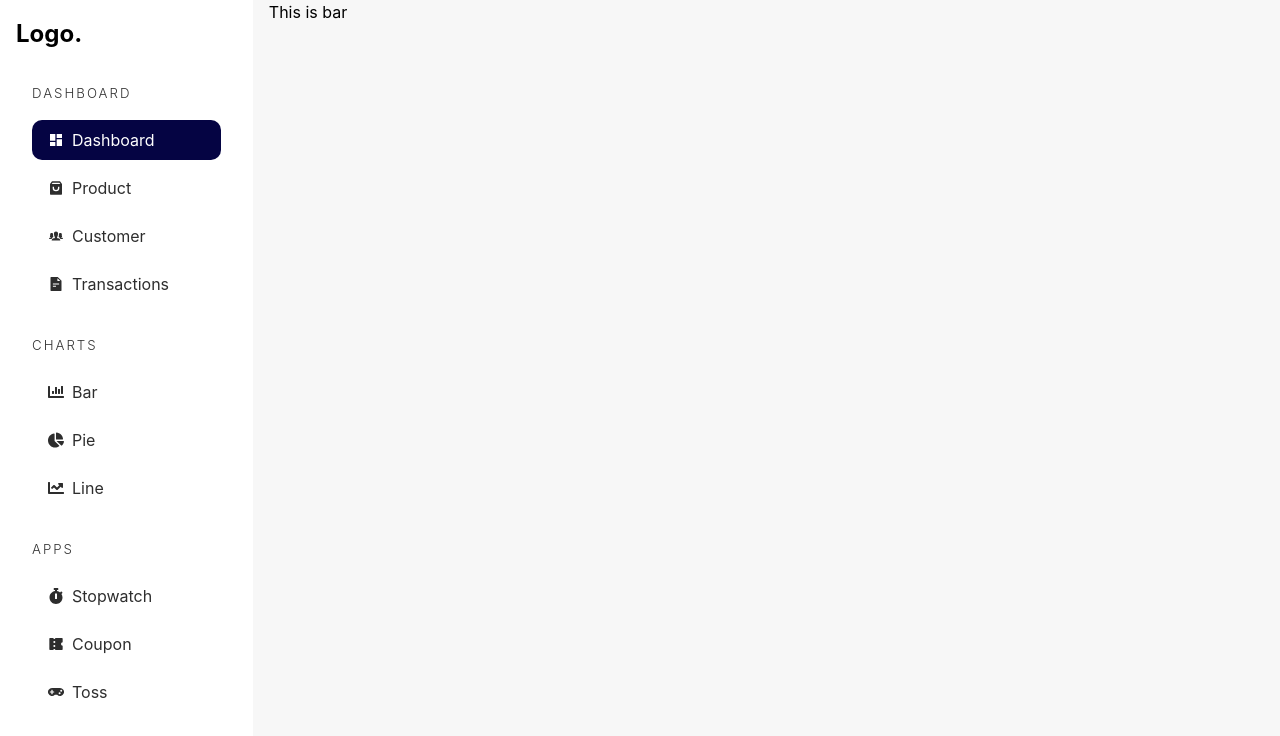
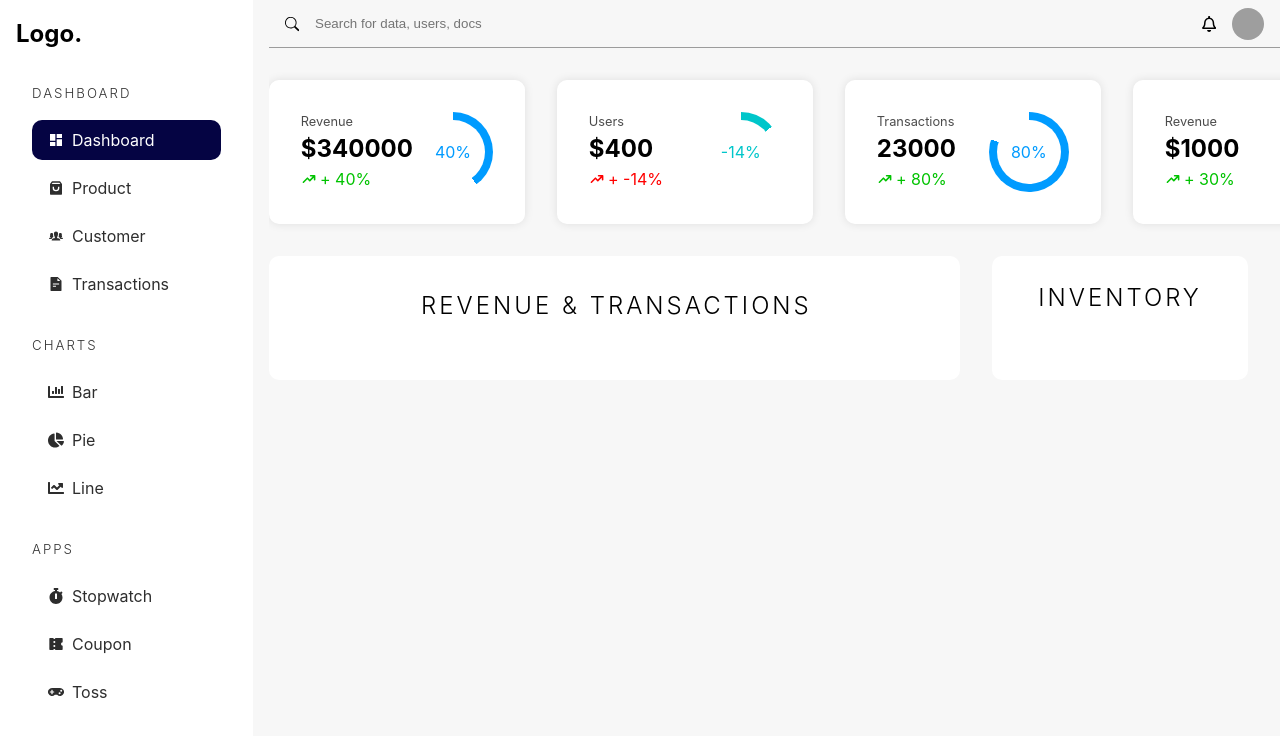
Before and after one commit to ozodbek-dev/Products_Admin_dashboard, a React (Vite) app: page /admin/dashboard in a window 1280 px wide. Shown: the top 736 px of the page. Built offline with nearby package versions, Linux system fonts and the light colour scheme; grey boxes are pictures that could not be loaded.

Commit message:
feature:Widgets in dashboard

```diff
--- a/src/HOC/withSidebar.tsx
+++ b/src/HOC/withSidebar.tsx
@@ -1,17 +1,17 @@
+/* eslint-disable react-refresh/only-export-components */
 import { AdminSidebar } from "@/components";
 import React, { PropsWithChildren } from "react";
 
 function Layout({ children }: PropsWithChildren): JSX.Element {
 	return (
-		<div className='adminContainer'>
+		<div className='admin-container'>
 			<AdminSidebar />
-			{/* Main Content */}
-			<main className="dashboard">{children}</main>
+			<main className='dashboard'>{children}</main>
 		</div>
 	);
 }
 
-function withSidebar<P extends Record<string, unknown>>(WrappedComponent: React.ComponentType<P>) {
+export default function withSidebar<P extends Record<string, unknown>>(WrappedComponent: React.ComponentType<P>) {
 	const componentWithSidebar = (props: P): JSX.Element => {
 		return (
 			<Layout>
@@ -22,5 +22,3 @@ function withSidebar<P extends Record<string, unknown>>(WrappedComponent: React.
 
 	return componentWithSidebar;
 }
-
-export default withSidebar;
--- a/src/pages/dashboard/index.tsx
+++ b/src/pages/dashboard/index.tsx
@@ -1,12 +1,76 @@
 import { withSidebar } from "@/HOC";
- function Dashboard() {
+import { BsSearch } from "react-icons/bs";
+import { FaRegBell } from "react-icons/fa";
+import { HiTrendingUp } from "react-icons/hi";
+
+const userImg: string =
+	"https://w7.pngwing.com/pngs/340/946/png-transparent-avatar-user-computer-icons-software-developer-avatar-child-face-heroes-thumbnail.png";
+const Dashboard = () => {
 	return (
-    <>
+		<>
+			<div className='bar'>
+				<BsSearch />
 
-      <div className="bar"> This is bar</div>
-    </>
+				<input type='text' placeholder='Search for data, users, docs' />
+
+				<FaRegBell />
+				<img src={userImg} alt='User' />
+			</div>
+			<section className='widget-container'>
+				<WidgetItem heading='Revenue' color='rgb(0,155,255)' value={340000} percent={40} amount={true} />
+
+				<WidgetItem heading='Users' color='rgb(0,198,202 )' value={400} percent={-14} amount={true} />
+
+				<WidgetItem heading='Transactions' color='rgb(0,155,255)' value={23000} percent={80} />
+
+				<WidgetItem heading='Revenue' color='rgb(75,0,255)' value={1000} percent={30} amount={true} />
+			</section>
+
+			<section className='graph-container'>
+				<div className="revenue-chart">
+					<h2>Revenue & Transactions</h2>
+				</div>
+				<div className="dashboard-categories">
+					<h2>Inventory</h2>
+				</div>
+			</section>
+		</>
 	);
+};
+
+interface WidgetItemProps {
+	heading: string;
+	value: number;
+	percent: number;
+	color: string;
+	amount?: boolean;
 }
 
+const WidgetItem = ({ heading, amount = false, value, percent, color }: WidgetItemProps): JSX.Element => (
+	<article className='widget'>
+		<div className='widget-info'>
+			<p>{heading}</p>
+			<h4>{amount ? `$${value}` : value}</h4>
+			{percent > 0 ? (
+				<span className='text-green'>
+					<HiTrendingUp /> + {percent}%{" "}
+				</span>
+			) : (
+				<span className='text-red'>
+					<HiTrendingUp /> + {percent}%{" "}
+				</span>
+			)}
+		</div>
+
+		<div
+			className='widget-circle'
+			style={{
+				background: `conic-gradient(${color} ${(Math.abs(percent) / 100) * 360}deg, rgb(255,255,255) 0)`,
+			}}
+		>
+			<span style={{ color }}>{percent}%</span>
+		</div>
+	</article>
+);
 
 export default withSidebar(Dashboard);
--- a/src/pages/transactions/index.tsx
+++ b/src/pages/transactions/index.tsx
@@ -1,3 +1,4 @@
+/* eslint-disable react-refresh/only-export-components */
 import { withSidebar } from "@/HOC";
 
 function Transactions() {
--- a/src/styles/_dashboard.scss
+++ b/src/styles/_dashboard.scss
@@ -0,0 +1,100 @@
+@import "mixins";
+.dashboard {
+	height: 100vh;
+	overflow-y: auto;
+	.bar {
+		@include flex(row, unset);
+		padding: 0 1rem;
+		border-bottom: 1px solid rgba(0, 0, 0, 0.37);
+		> input {
+			margin-right: auto;
+			@include inputStyle(100%, 1rem 0);
+		}
+		> img {
+			@include square(2rem);
+			border-radius: 50%;
+		}
+	}
+
+	.widget-container {
+		@include flex(row, space-between, stretch, 2rem);
+		padding: 2rem 2rem 2rem 0;
+
+		.widget {
+			min-width: 16rem;
+			background-color: white;
+			border-radius: 10px;
+			box-shadow: 0 0 10px rgba(0, 0, 0, 0.1);
+			padding: 2rem;
+			@include flex(row, space-between, stretch, 0);
+			.widget-info {
+				> p {
+					opacity: 0.7;
+					font-size: 0.8rem;
+				}
+				> h4 {
+					font-size: 1.5rem;
+				}
+				> span {
+					@include flex(row, unset, center, 0.2rem);
+				}
+			}
+			.widget-circle {
+				position: relative;
+				@include square(5rem);
+				flex: none;
+				border-radius: 50%;
+				display: grid;
+				place-content: center;
+				background-color: aquamarine;
+				&::before {
+					content: "";
+					position: absolute;
+					@include square(4rem);
+					top: 0.5rem;
+					left: 0.5rem;
+					background-color: white;
+					border-radius: 100%;
+				}
+				span {
+					position: relative;
+				}
+			}
+		}
+	}
+	.graph-container {
+		@include flex(row, unset, unset, 2rem);
+		padding: 0 2rem 2rem 0;
+		> div {
+			background-color: white;
+			border-radius: 10px;
+		}
+
+		.revenue-chart {
+			width: 100%;
+			padding: 1rem 3rem;
+			> h2 {
+				@include heading;
+				margin: 1rem 0 2rem .25rem;
+				text-align: center;
+			}
+		}
+
+		.dashboard-categories {
+			width: 100%;
+			max-width: 16rem;
+			@include flex(column, center, unset, 0rem);
+			padding-bottom: 2rem;
+
+			> h2{
+				@include heading;
+				margin: 1.5rem 0 2rem  0;
+				text-align: center;
+			}
+			>div{
+				overflow-y: auto;
+				padding-left: .5rem;
+			}
+		}
+	}
+}
--- a/src/styles/app.scss
+++ b/src/styles/app.scss
@@ -1,7 +1,7 @@
 //Using mixins
-@use "mixins";
+@import "mixins";
 //using Dashboard styles
-@use "dashboard";
+@import "dashboard";
 
 :root {
 	font-family: Inter, system-ui, Avenir, Helvetica, Arial, sans-serif;
@@ -13,6 +13,9 @@
 	margin: 0;
 	padding: 0;
 	box-sizing: border-box;
+	outline: none;
+	border: none;
+	list-style: none;
 }
 ul {
 	list-style: none;
@@ -33,8 +36,8 @@ a {
 	color: rgb(0, 195, 0);
 }
 
-.adminContainer {
-	@include mixins.grid(1fr 4fr, 1rem);
+.admin-container {
+	@include grid(1fr 4fr, 1rem);
 	height: 100vh;
 	background-color: rgba(247, 247, 247);
 	> aside {
@@ -50,12 +53,12 @@ a {
 		> div {
 			margin: 2rem 1rem;
 			> h5 {
-				@include mixins.heading(2px);
+				@include heading(2px);
 				opacity: 0.8;
 				margin: 1rem 0;
 			}
 			> ul {
-				@include mixins.flex(column, unset, unset, 0.5rem);
+				@include flex(column, unset, unset, 0.5rem);
 				> li {
 					padding: 0.5rem 1rem;
 					border-radius: 10px;
@@ -70,7 +73,7 @@ a {
 					}
 					a {
 						color: rgba(0, 0, 0, 0.825);
-						@include mixins.flex(row, unset, center, 0.5rem);
+						@include flex(row, unset, center, 0.5rem);
 					}
 				}
 			}
```
Also changed, not shown: .eslintrc.cjs.
